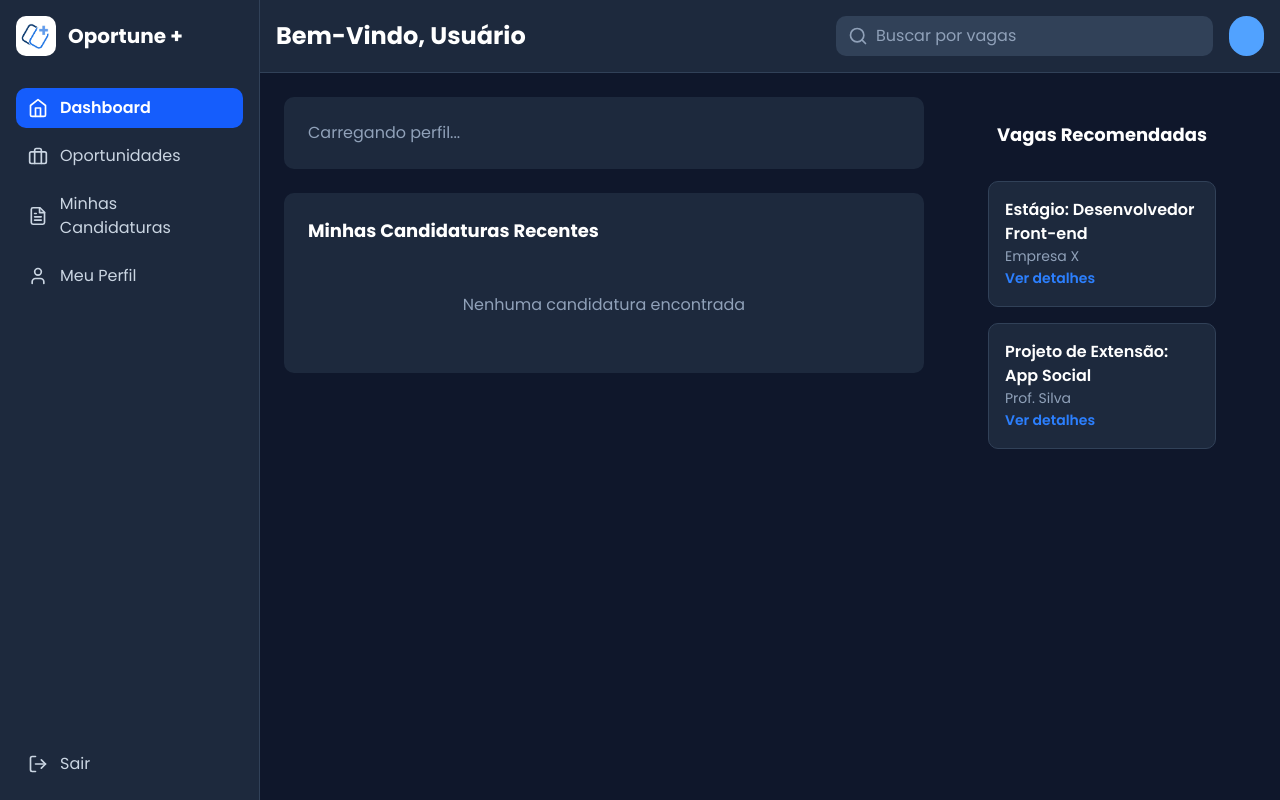
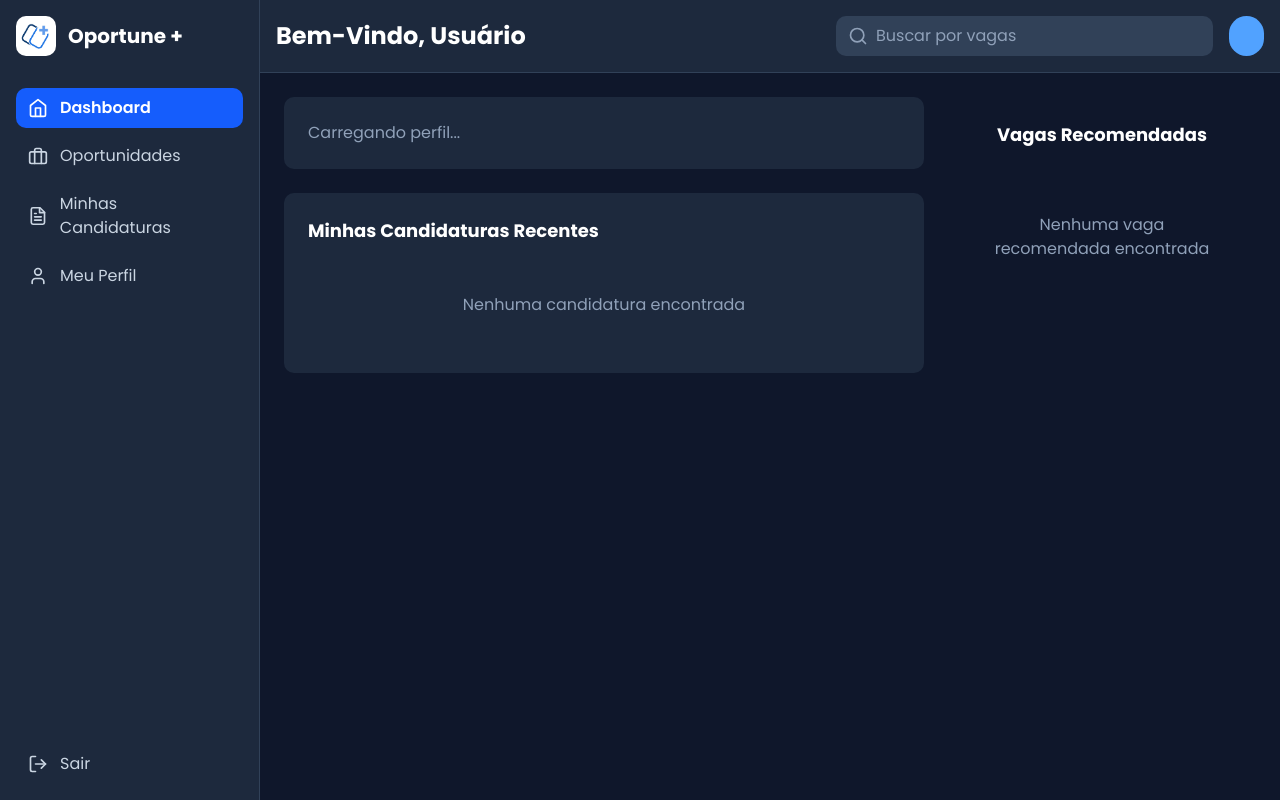
Before and after one commit to PedrFelip/oportune, a React (Vite) app in the folder frontend/: page /aluno/dashboard in a window 1280 px wide. Built offline with nearby package versions, Linux system fonts and the light colour scheme.

Commit message:
feat: atualizar componente VagasRecomendadas para receber vagas como prop e melhorar a exibição

```diff
--- a/frontend/src/components/dashboard/aluno/VagasRecomendadas.jsx
+++ b/frontend/src/components/dashboard/aluno/VagasRecomendadas.jsx
@@ -1,23 +1,23 @@
-const Vagas = [
-  {
-    id: 1,
-    titulo: 'Estágio: Desenvolvedor Front-end',
-    empresa: 'Empresa X'
-  },
-  {
-    id: 2,
-    titulo: 'Projeto de Extensão: App Social',
-    empresa: 'Prof. Silva'
+const VagasRecomendadas = ({ vagasRecomendadas }) => {
+  if (!vagasRecomendadas || vagasRecomendadas.length === 0) {
+    return (
+      <div className="p-6 rounded-lg">
+        <h2 className="text-lg font-bold text-white text-center">Vagas Recomendadas</h2>
+        <div className="mt-4 p-4 rounded-lg">
+          <div className="text-slate-400 text-center py-8">
+            Nenhuma vaga recomendada encontrada
+          </div>
+        </div>
+      </div>
+    );
   }
-]
 
-const VagasRecomendadas = () => {
   return (
     <div className="p-6 rounded-lg">
       <h2 className="text-lg font-bold text-white text-center">Vagas Recomendadas</h2>
 
       <div className="mt-4 space-y-4 p-4 rounded-lg">
-        {Vagas.map(vaga => (
+        {vagasRecomendadas.map(vaga => (
           <div key={vaga.id} className="p-4 border bg-slate-800 border-slate-700 rounded-lg ">
             <h3 className="text-md font-semibold text-white">{vaga.titulo}</h3>
             <p className="text-sm text-slate-400">{vaga.empresa}</p>
```
